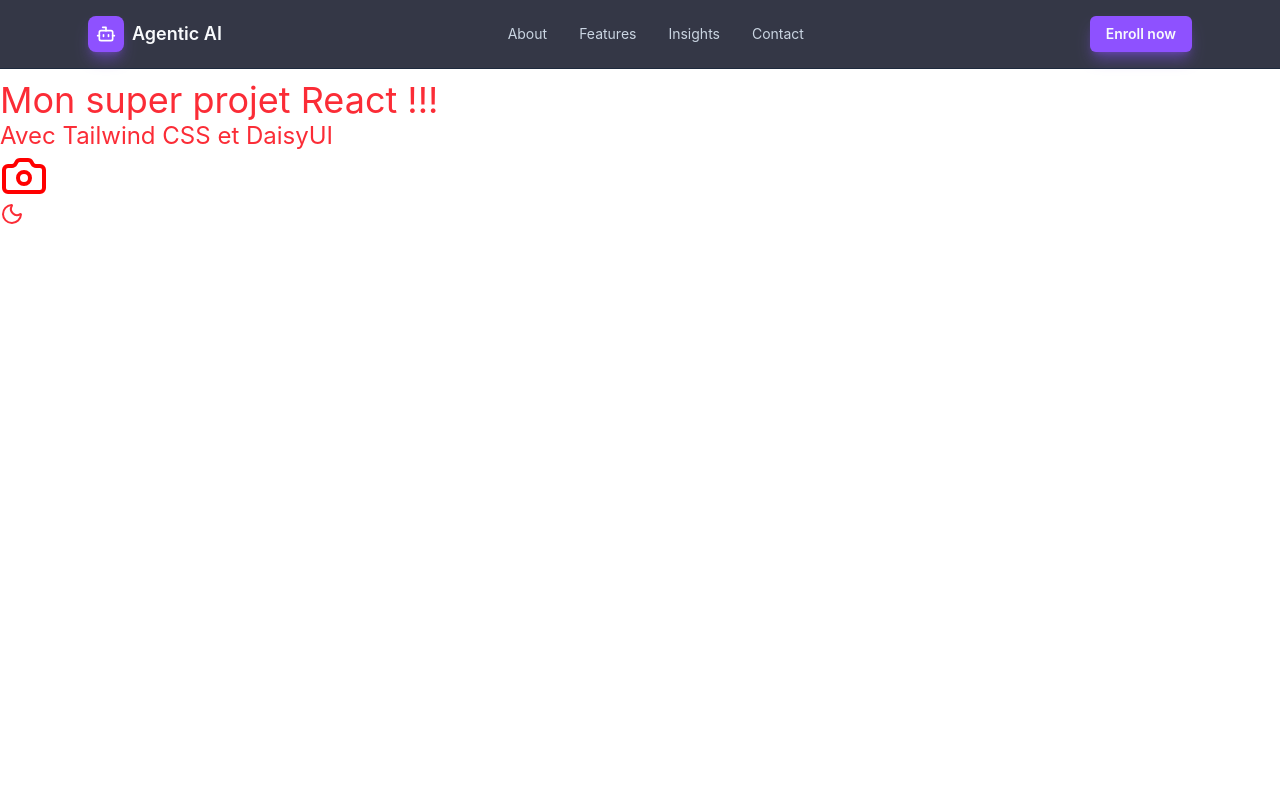
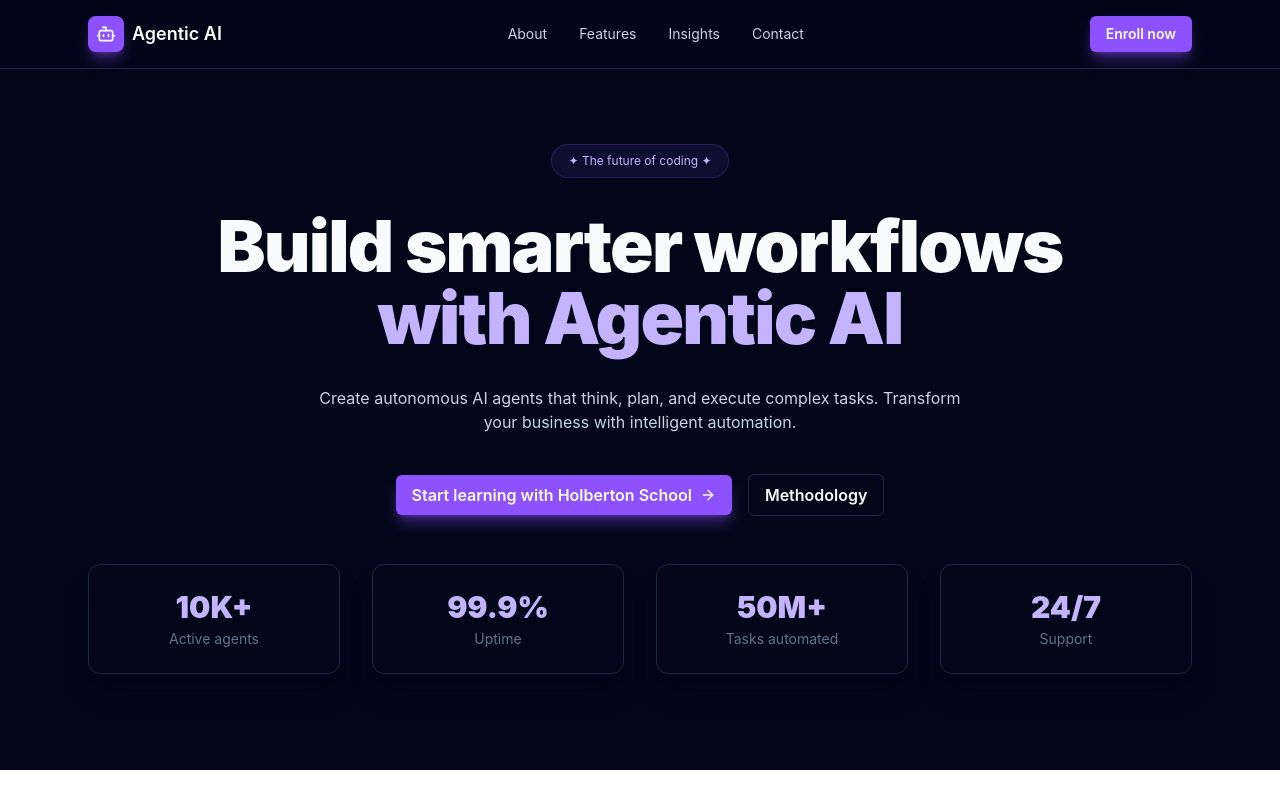
Before and after one commit to benji3106/holbertonschool-agentic_ai, a React (Vite) app in the folder front_end-frameworks/react/: page / in a window 1280 px wide. Built offline with nearby package versions, Linux system fonts and the light colour scheme.

Commit message:
feat: add Hero component with background effects and stats display

```diff
--- a/front_end-frameworks/react/src/App.jsx
+++ b/front_end-frameworks/react/src/App.jsx
@@ -1,26 +1,13 @@
-import { Camera, Moon, Sun } from "lucide-react";
 import Header from './components/Header';
+import Hero from './sections/Hero';
 
 function App() {
   return (
     <>
-     <Header />
-     <main className="pt-20">
-
-     </main>
-     <h1 className="text-4xl text-red-500">Mon super projet React !!!</h1>
-     <h2 className="text-2xl text-red-500">Avec Tailwind CSS et DaisyUI</h2>
-     <Camera color="red" size={48} />
-     <label className="swap swap-rotate">
-  {/* this hidden checkbox controls the state */}
-  <input className="theme-controller" type="checkbox" value="dark" />
-
-  {/* Sun icon */}
-<Sun className="swap-on text-red-500" />
-
-  {/* Moon icon */}
-<Moon className="swap-off text-red-500" />
-</label>
+      <Header />
+      <main>
+        <Hero />
+      </main>
     </>
   );
 }
--- /dev/null
+++ b/front_end-frameworks/react/src/sections/Hero.jsx
@@ -0,0 +1,77 @@
+import { ArrowRight } from 'lucide-react';
+
+function Hero() {
+  const stats = [
+    { value: '10K+', label: 'Active agents' },
+    { value: '99.9%', label: 'Uptime' },
+    { value: '50M+', label: 'Tasks automated' },
+    { value: '24/7', label: 'Support' },
+  ];
+
+  return (
+    <section
+      id="hero-section"
+      className="relative pt-36 pb-24 overflow-hidden bg-slate-950"
+    >
+      {/* Background effects */}
+      <div className="absolute inset-0 -z-10">
+        <div className="absolute inset-0 bg-[radial-gradient(circle_at_50%_0%,rgba(139,92,246,0.25),transparent_60%)]" />
+        <div className="absolute inset-0 bg-[linear-gradient(to_right,rgba(148,163,184,0.12)_1px,transparent_1px),linear-gradient(to_bottom,rgba(148,163,184,0.12)_1px,transparent_1px)] bg-[size:72px_72px] opacity-30" />
+      </div>
+
+      <div className="max-w-6xl mx-auto px-6 text-center">
+        {/* Eyebrow */}
+        <span className="inline-block px-4 py-2 text-xs text-violet-300 rounded-full border border-violet-500/20 bg-violet-500/10">
+          ✦ The future of coding ✦
+        </span>
+
+        {/* Main title */}
+        <h1 className="mt-8 text-5xl md:text-7xl font-black tracking-tight leading-none text-slate-50">
+          Build smarter workflows
+          <br />
+          <span className="text-violet-300">with Agentic AI</span>
+        </h1>
+
+        {/* Description */}
+        <p className="mt-8 max-w-2xl mx-auto text-sm md:text-base text-slate-300">
+          Create autonomous AI agents that think, plan, and execute complex
+          tasks. Transform your business with intelligent automation.
+        </p>
+
+        {/* CTAs */}
+        <div className="mt-10 flex flex-col sm:flex-row items-center justify-center gap-4">
+          <a
+            href="#contact-section"
+            className="flex items-center gap-2 px-4 py-2 font-semibold rounded-md bg-violet-500 hover:bg-violet-600 shadow-lg shadow-violet-500/40 text-slate-50 transition-colors"
+          >
+            Start learning with Holberton School
+            <ArrowRight className="w-4 h-4" />
+          </a>
+          <a
+            href="#about-section"
+            className="px-4 py-2 font-semibold rounded-md border border-slate-800 bg-slate-950 hover:bg-slate-900 text-slate-50 transition-colors"
+          >
+            Methodology
+          </a>
+        </div>
+
+        {/* Stats */}
+        <div className="mt-12 grid grid-cols-2 md:grid-cols-4 gap-8">
+          {stats.map((stat) => (
+            <div
+              key={stat.label}
+              className="p-6 rounded-xl border border-slate-800 bg-slate-950 shadow-xl shadow-slate-950/40"
+            >
+              <p className="text-3xl font-black text-violet-300">
+                {stat.value}
+              </p>
+              <p className="mt-1 text-sm text-slate-500">{stat.label}</p>
+            </div>
+          ))}
+        </div>
+      </div>
+    </section>
+  );
+}
+
+export default Hero;
```
